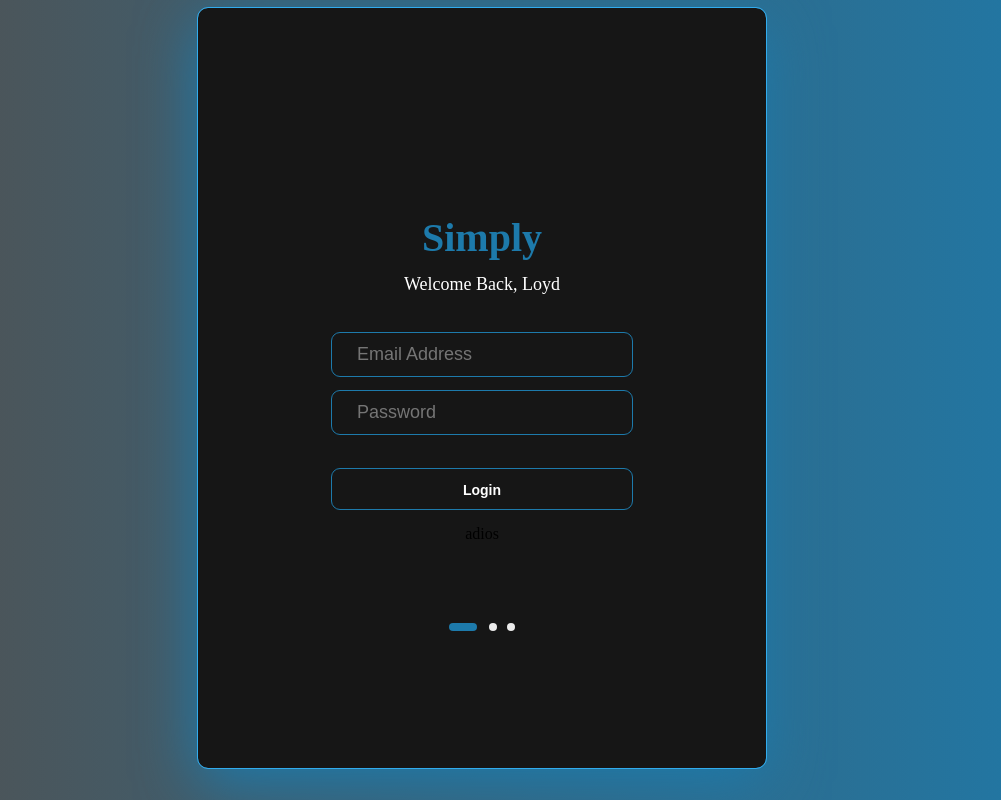
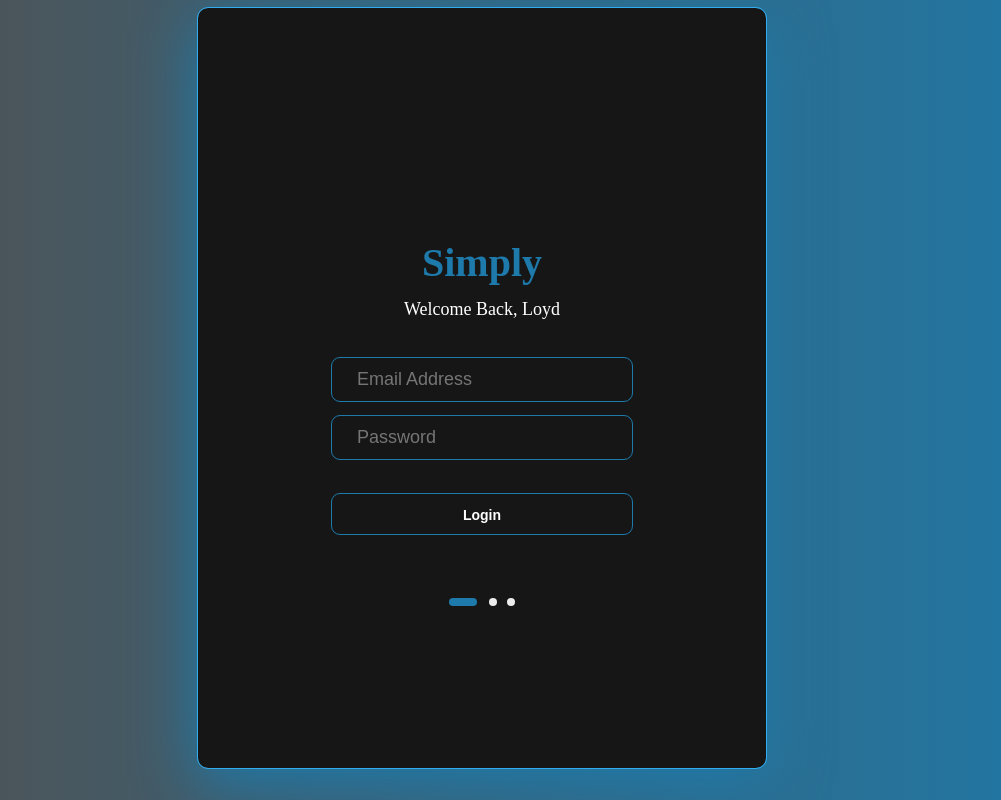
Before and after one commit to AleArtolaMazanares/Simply-Music, a React (Create React App) app in the folder Simply-Music-react/: page /login in a window 1280 px wide. Shown: the whole page, without its empty margins (139-1140 px from the left). Built offline with nearby package versions, Linux system fonts and the light colour scheme.

Commit message:
update code react

```diff
--- a/Simply-Music-react/src/pages/User/login/index.jsx
+++ b/Simply-Music-react/src/pages/User/login/index.jsx
@@ -132,7 +132,6 @@ const LoginForm = () => {
               Login
             </button>
           </div>
-          <p>adios</p>
           <div id="bar"></div>
         </div>
       </form>
```
